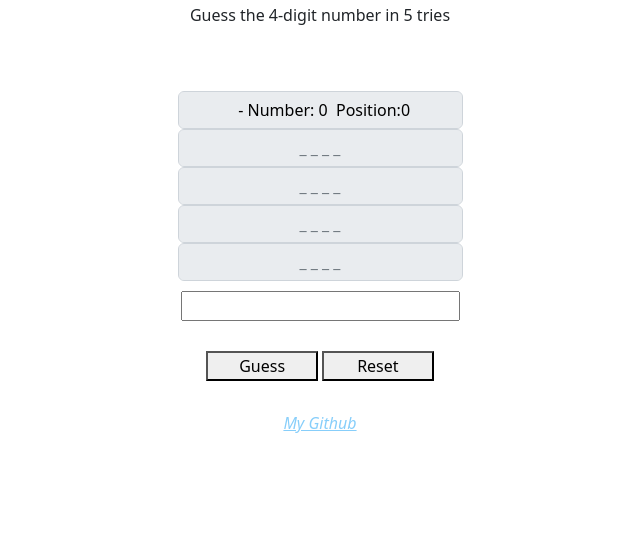
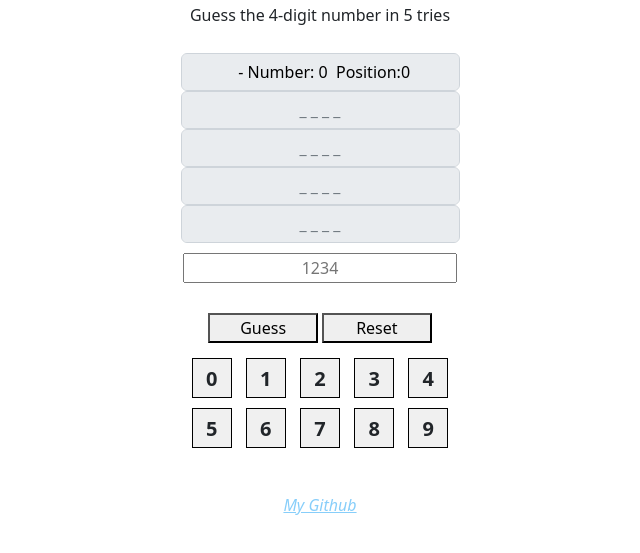
Before and after one commit to CharleeBrown/NumberGuess, a website: page public/index.html in a window 1280 px wide. Both pictures are taken after a click on the button "Guess". Shown: the part 103-656 px from the top of the page, without its empty margins (320-960 px from the left). Drawn offline with nearby package versions, Linux system fonts and the light colour scheme.

Commit message:
Updating var to let

```diff
--- a/public/index.html
+++ b/public/index.html
@@ -14,36 +14,41 @@
   </div>
 
   <div class="container">
-    <div class="col guessHolder">
-      <div class="row" id="gameOverText">
-        <input maxlength = 4 type="text" placeholder="_ _ _ _" id="actualAnswer" class="form-control" />
-    </div>
-            <div class="row">
-                <input maxlength = 4 type="text" placeholder="_ _ _ _" id="centerGuess" class="guessOne form-control" disabled />
+    <div class="guessHolder">
+      <input maxlength=4 type="text" placeholder="_ _ _ _" id="actualAnswer" class="form-control" hidden/>
+      <input maxlength=4 type="text" placeholder="_ _ _ _" id="centerGuess" class="guessOne form-control" disabled />
+      <input maxlength=4 type="text" placeholder="_ _ _ _" id="centerGuess" class="guessOne form-control" disabled />
+      <input maxlength=4 type="text" placeholder="_ _ _ _" id="centerGuess" class="guessOne form-control" disabled />
+      <input maxlength=4 type="text" placeholder="_ _ _ _" id="centerGuess" class="guessOne form-control" disabled />
+      <input maxlength=4 type="text" placeholder="_ _ _ _" id="centerGuess" class="guessOne form-control" disabled />
+
+      <div class="text-center" id="answerCenter">
+        <input type="text" maxlength=4 onkeypress="isNumber(event);" class="centerGuess" id="centerGuessInput" placeholder="1234"/>
+        <button id="goButton" type="button" onclick="checkGuess()">Guess</button>
+        <button id="goButton" type="button" onclick="mainReset()">Reset</button>
       </div>
 
-            <div class="row">
-                <input  maxlength = 4 type="text"  placeholder="_ _ _ _" id="centerGuess" class="guessOne form-control" disabled />
+      <div class="control-group text-center">
+        <div class="numbers">0</div>
+        <div class="numbers">1</div>
+        <div class="numbers">2</div>
+        <div class="numbers">3</div>
+        <div class="numbers">4</div>
         </div>
-            <div class="row">
-                <input  maxlength = 4 type="text" placeholder="_ _ _ _" id="centerGuess" class="guessOne form-control"disabled />
-            </div>
-            <div class="row">
-                <input  maxlength = 4 type="text" placeholder="_ _ _ _" id="centerGuess" class="guessOne form-control" disabled />
-            </div>
-            <div class="row">
-                <input  maxlength = 4 type="text" placeholder="_ _ _ _" id="centerGuess" class="guessOne form-control" disabled/>
+        <div class="control-group text-center">
+        <div class="numbers">5</div>
+        <div class="numbers">6</div>
+        <div class="numbers">7</div>
+        <div class="numbers">8</div>
+        <div class="numbers">9</div>
       </div>
     </div>
+  </div>
+  <footer class="text-center" style="margin-top:30px;">
+    <a style="color:lightskyblue; font-style:italic;" href="https://www.github.com/CharleeBrown">My Github</a>
+  </footer>
+</body>
 
-    <div class="row guessHolder">
-            <div class="col" id="mainRow">
-              <input type="text" maxlength=4 onkeypress="isNumber(event);" class=" centerGuess" id="centerGuessInput" />
-            <div class="col-sm">
-              <button id="goButton" type="button"  onclick="checkGuess()">Guess</button>     <button id="goButton" type="button"  onclick="mainReset()">Reset</button>
-              </div>
-  </div>
-  <footer class="text-center" style="margin-top:30px;"> <a style="color:lightskyblue; font-style:italic;"href="https://www.github.com/CharleeBrown"> My Github</a></footer>
-</body>
 <script src="./javascripts/main.js"></script>
+
 </html>
--- a/public/javascripts/main.js
+++ b/public/javascripts/main.js
@@ -1,19 +1,38 @@
-var guessCount=0;
+let guessCount, countHold = 0;
+let teshHold;
+let userGuess = [];
+const guessCountdown = 5;
+let randHold = getSecretNum();
 
-var userGuess = [];
-const guessCountdown = 5;
-var countHold = 0;
-var testHold;
-var randHold = getSecretNum();
+let answered = document.getElementById("actualAnswer");
 
-var answered =document.getElementById("actualAnswer");
+let centerInput =document.getElementById("centerGuessInput");
 
+centerInput.addEventListener("keydown", isNumber);
+
+document.addEventListener("DOMContentLoaded", () => {
+    const numberDivs = document.querySelectorAll(".numbers");
+		for (const numberDiv of numberDivs) {
+				numberDiv.addEventListener("click",
+											() => console.log(numberDiv.innerText));
+						// Replace console.log with the action you want to perform
+		}
+});
 //console.log("The secret number is :" +randHold);
-var theGuess = document.getElementsByClassName("guessOne");
+let theGuess = document.getElementsByClassName("guessOne");
 
 document.getElementById("centerGuessInput").value = "";
 
-for(var i =0; i< theGuess.length; i++){
+
+document.addEventListener("DOMContentLoaded", () => {
+    const numberDivs = document.querySelectorAll("#numbers");
+    for (const numberDiv of numberDivs) {
+      numberDiv.addEventListener("click", () => console.log("test")); // Replace console.log with the action you want to perform
+    }
+  });
+
+
+for(let i =0; i< theGuess.length; i++){
 	theGuess[i].value = "";
 }
 
@@ -25,9 +44,9 @@ function randMake(max) {
 
 function getSecretNum() {
 	const arrayAmt = 4;
-	var numberCount = 0;
-	var holdNum;
-	var randHold = [];
+	let numberCount = 0;
+	let holdNum;
+	let randHold = [];
 
 	// While the amount of numbers is < 4
 	while (numberCount < arrayAmt) {
@@ -53,13 +72,13 @@ function getSecretNum() {
 function addToGuess(guess) {
 	//This checks if any of the inputs are empty.
 	//If they are, the guess goes into the next empty space from the top.
-	var guessedNum = guess.toString();
-	var theGuess = document.getElementsByClassName("guessOne");
-	var holdOne = theGuess[0];
-	var holdTwo = theGuess[1];
-	var holdThree = theGuess[2];
-	var holdFour = theGuess[3];
-	var holdFive = theGuess[4];
+	let guessedNum = guess.toString();
+	let theGuess = document.getElementsByClassName("guessOne");
+	let holdOne = theGuess[0];
+	let holdTwo = theGuess[1];
+	let holdThree = theGuess[2];
+	let holdFour = theGuess[3];
+	let holdFive = theGuess[4];
 
 	//If the first input is empty
 	if (holdOne.value === null || holdOne.value === "") {
@@ -84,13 +103,16 @@ function addToGuess(guess) {
 function checkGuess() {
 	//Increase the guess count
 	guessCount++;
-	var correctCount = 0;
-	var posCount = 0;
+	let correctCount = 0;
+	let posCount = 0;
+
 	//If the guess count is less than the guessCountdown
 	if(!(guessCount>guessCountdown )){
+
+
 	//The guess attempt is read into the holdGuess variable
-	var holdGuess = document.getElementsByClassName("centerGuess")[0].value;
-	var newHoldGuess = holdGuess.split('').map(Number);
+	let holdGuess = document.getElementsByClassName("centerGuess")[0].value;
+	let newHoldGuess = holdGuess.split('').map(Number);
 
 	//Iterating over the newHoldGuess variable to add it to the userGuess variable
 	for(let j=0; j<newHoldGuess.length; j++) {
@@ -117,11 +139,10 @@ function checkGuess() {
 			}
 		}
 		}
-	//console.log("HERE\'s the guess - " + userGuess);
+
 	addToGuess(userGuess + "  - Number: "+ correctCount + "  Position:" + posCount);
-	// console.log(userGuess);
-	// console.log("Guesses:"+correctCount);
-	// console.log("Pos Correct:"+posCount)
+
+
 	document.getElementsByClassName("centerGuess")[0].value = "";
 	userGuess.length = 0;
 	if(correctCount == 4 && posCount ==4){
@@ -152,26 +173,30 @@ else{
 }
 
 function isNumber(evt) {
-		var charCode = evt.keyCode || evt.which;
+		let charCode = evt.keyCode || evt.which;
 		if ((charCode < 48 || charCode > 57) && // Top number row
 		(charCode != 8) && (charCode < 96 || charCode > 105)){ // Numpad keys{
 			evt.preventDefault(); // Prevent non-numeric characters
 			//console.log(charCode);
 			return false;
 		}
+		else{
+		let guess = document.getElementById("centerGuessInput");
+		console.log(evt.key);
 		return true;
+		}
 }
 
-document.getElementById("centerGuessInput").addEventListener("keydown", isNumber);
+
 
 function mainReset(){
 
-	var theGuess = document.getElementsByClassName("guessOne");
+	let theGuess = document.getElementsByClassName("guessOne");
 	guessCount=0
 	countHold = 0;
 document.getElementById("centerGuessInput").value = "";
 
-for(var i =0; i< theGuess.length; i++){
+for(let i =0; i< theGuess.length; i++){
 	theGuess[i].value = "";
 }
 randHold = getSecretNum();
--- a/public/stylesheets/style.css
+++ b/public/stylesheets/style.css
@@ -11,7 +11,7 @@ a {
 }
 .container{
     margin: auto;
-  width: 50%;
+  width:100%;
   padding: 10px;
 }
 #guessHolder{
@@ -75,3 +75,38 @@ visibility: hidden;
   color:red;
   font-weight: bold;
 }
+
+#numberGroup{
+ margin:auto 0;
+
+}
+
+.numbers {
+  display: inline-block;
+  width: 40px;
+  height: 40px;
+  text-align: center;
+  line-height: 40px;
+  font-size: 20px;
+  font-weight: bold;
+  border: 1px solid #000;
+  margin: 5px;
+}
+
+/* Apply different background colors to the numbers in each row */
+.control-group .numbers:nth-child(-n+5) {
+  background-color: #f0f0f0; /* Light gray for the first row */
+}
+
+.row .numbers:nth-child(n+6) {
+  background-color: #d3d3d3; /* Slightly darker gray for the second row */
+}
+
+#answerCenter{
+  margin:10px;
+}
+
+.grayed-out {
+  color: gray; /* Change the color to gray or the desired style */
+  pointer-events: none; /* Disable further clicks on grayed-out numbers */
+}
```
Lines whose indentation alone changed are shown as unchanged.
